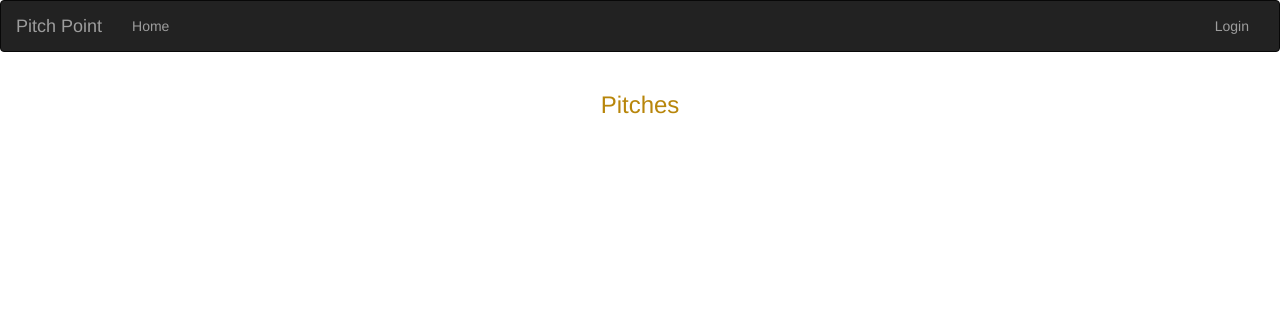
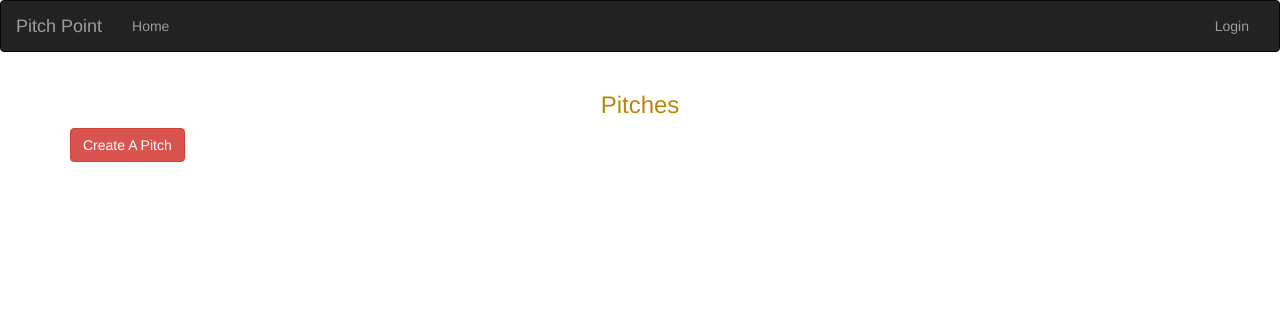
Before and after one commit to lewis-murgor/pitch, a Flask app: page / in a window 1280 px wide. Shown: the top 312 px of the page. Run offline with Flask 2, Linux system fonts and the light colour scheme; data that the repository does not hold is empty; some libraries are stand-ins or nearby versions.

Commit message:
add create pitch button

```diff
--- a/app/templates/index.html
+++ b/app/templates/index.html
@@ -11,8 +11,13 @@
 <div class="container">
     <h3 class="text-center">Pitches</h3>
     <div>
+        <a class="btn btn-danger text-center" href="/pitch/new/"> Create A Pitch</a>
+    </div>
+    <br>
+    <div>
         {{ macro.displayPitches(pitches)}}
     </div>
+
 </div>
 
 {% endblock %}
```
